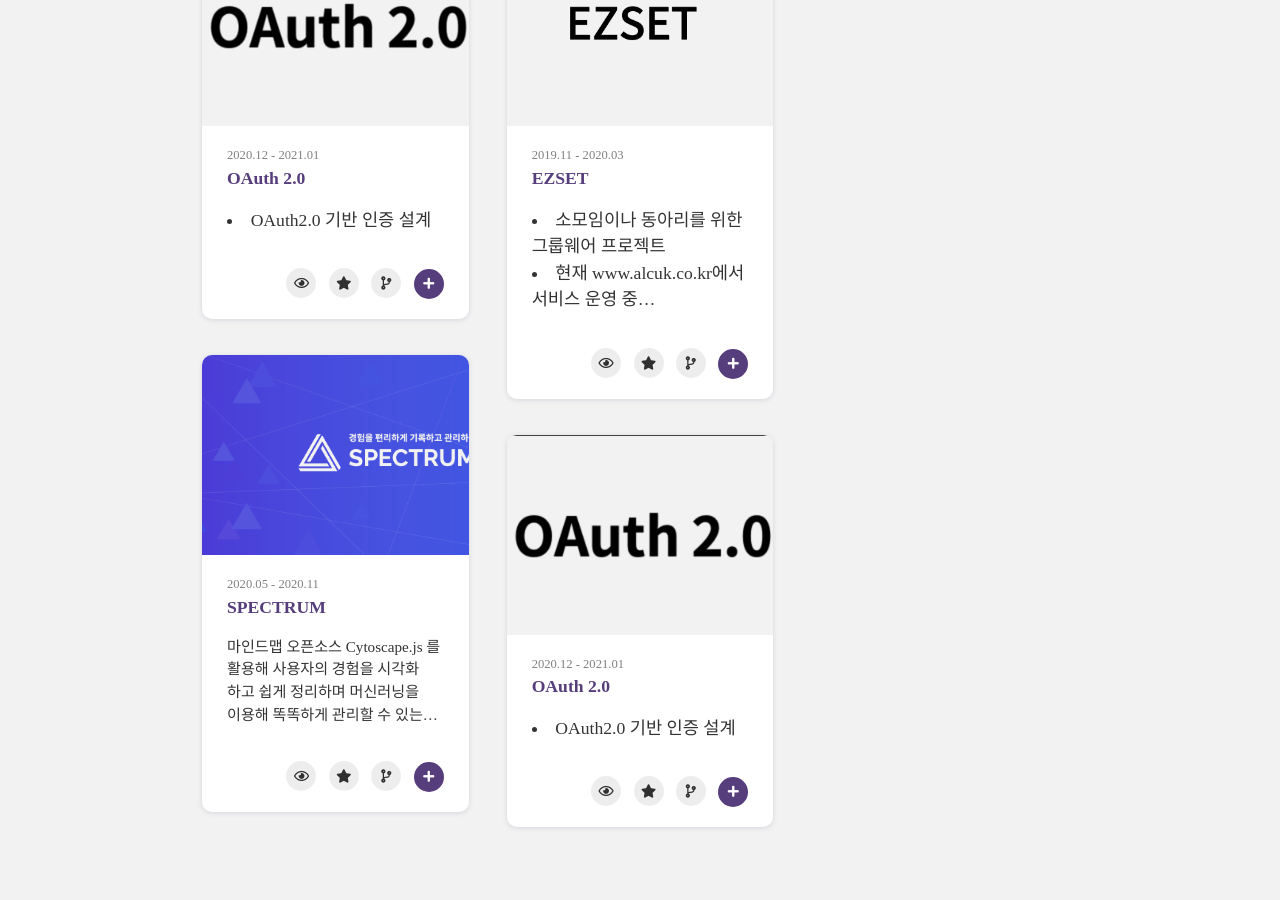
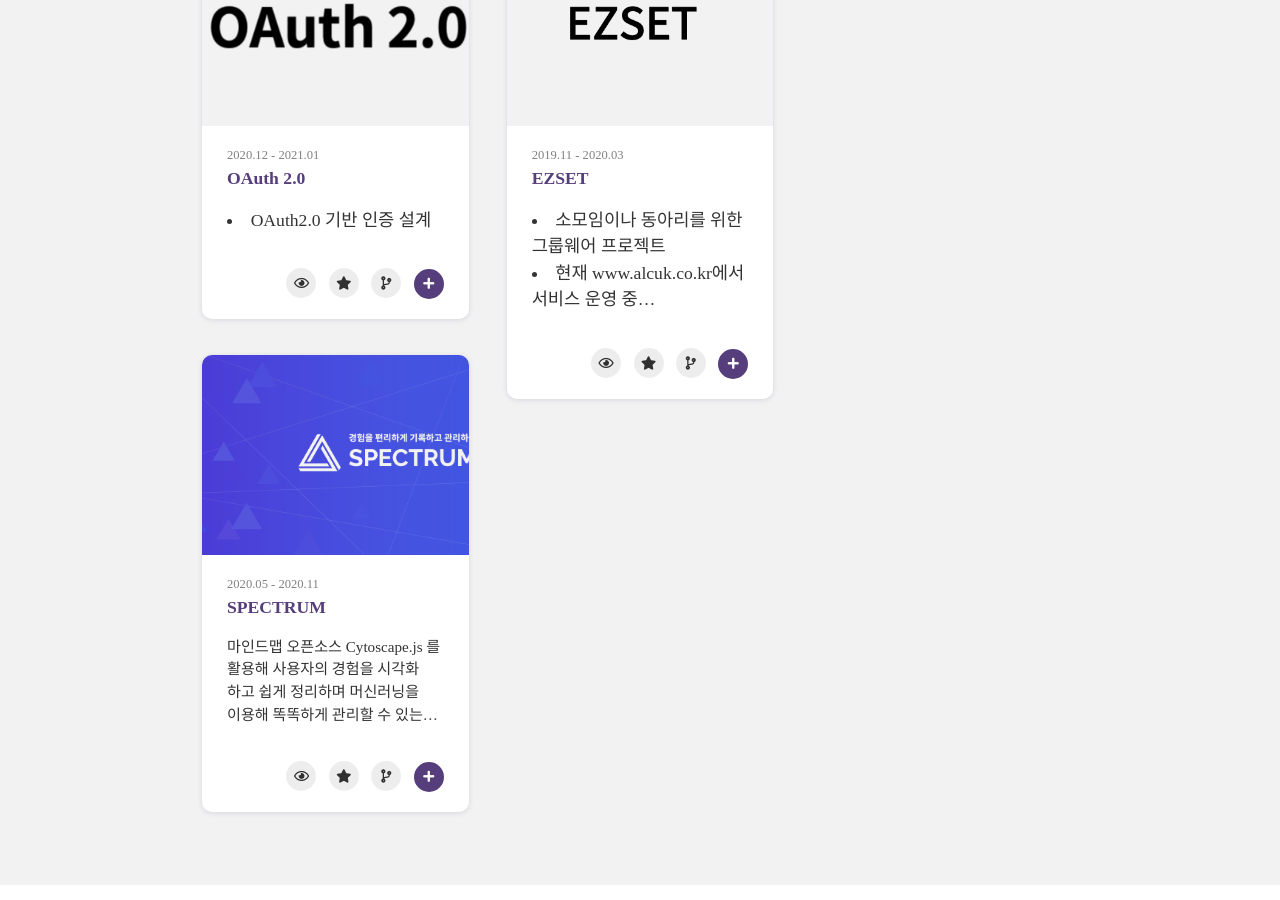
Before and after one commit to hschoi1104/hschoi1104.github.io, a Jekyll site: the page built from portfolio.html, in a window 1280 px wide and 900 px high, scrolled down 1631 px. Built offline with Jekyll 4.4.1, drawn with Linux system fonts in a browser that asks for light colours; nearby versions of some CDN libraries; some web fonts are replaced; part of the change alters nothing that is shown.

Commit message:
Delete duplicate project

```diff
--- a/_data/projects.yml
+++ b/_data/projects.yml
@@ -135,34 +135,3 @@
           description : <li>관리자는 일정표에 일정을 등록할 수 있고 누구나 확인할 수 있음</li>
         - title : Production
           description : <li>현재 AWS EC2를 통해 서버가 20.02월 부터 현재까지 www.alcuk.co.kr 도메인에서 계속 운영중</li>
-
-- project :
-    print : True # If 'False' is selected, it will not be displayed in 'home.html > aside > .proj-content'.
-    modal : True # If 'True' is selected, modal can open in 'portfolio.html'.
-    url :  https://github.com/hschoi1104/OAuth-2.0
-    image : /Oauth/intro.png
-    date : 2020.12 - 2021.01
-    title : OAuth 2.0
-    description : <li>OAuth2.0 기반 인증 설계</li>
-    contents :
-        - title : Role
-          description : Full-stack
-        - title : Skill
-          description : <li>Node.js - express</li>
-            <li>Vue.js</li>
-            <li>Mongodb</li>
-            <li>Nginx</li>
-            <li>AWS(EC2, ROUTE53)</li>
-            <li>Docker</li>
-            <li>Docker-compose</li>
-        - title : RFC 6749 OAuth2.0
-          image : /Oauth/RFC.png
-          description : <li>인증서버와 자원서버를 분리</li>
-            <li>AccessToken의 탈취 위험에 따라 유효시간을 짧게 설정</li>
-            <li>RefreshToken을 발급하여 AccessToken의 짧은 유효시간을 보안</li>
-            <li>RefreshToken은 HttpOnly cookie로 설정</li>
-            <li>AccessToken이 만료되었다면 RefreshToken을 확인하여 새로운 AccessToken을 발급함</li>
-            <li>Axios intercepter를 사용해 사용자의 AccessToken이 만료되었더라도 RefreshToken이 존재한다면 사용자는 알아채지 못하고 지속적인 서비스 사용이 가능함.</li>
-        - title : Container
-          image : /Oauth/container.png
-          description : <li><public 하게는 nginx의 80번 포트에서만 접근이 가능하고 다른컨테이너는 포트는 막아두고 도커네트워크로 통신</li>
```
